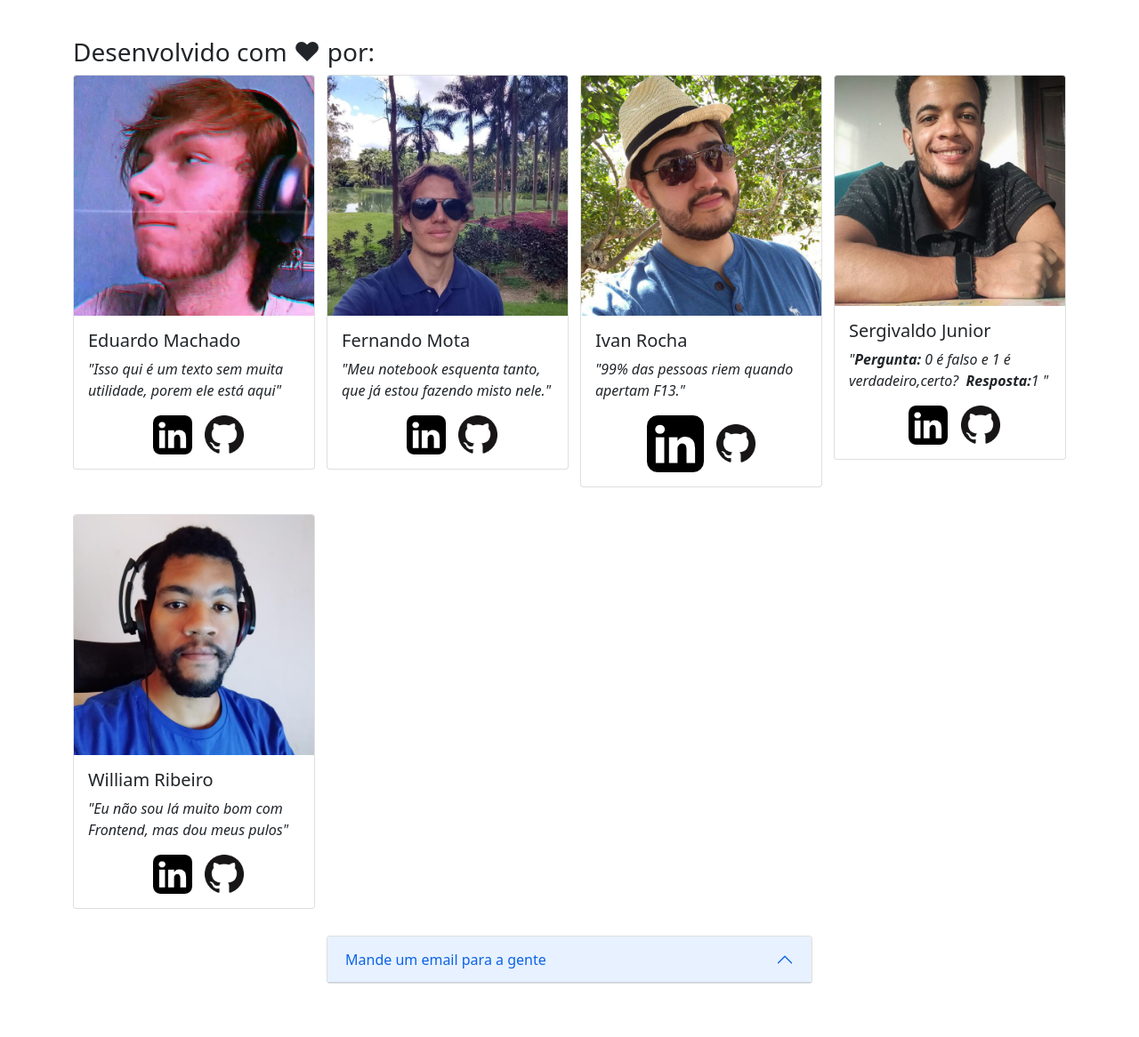
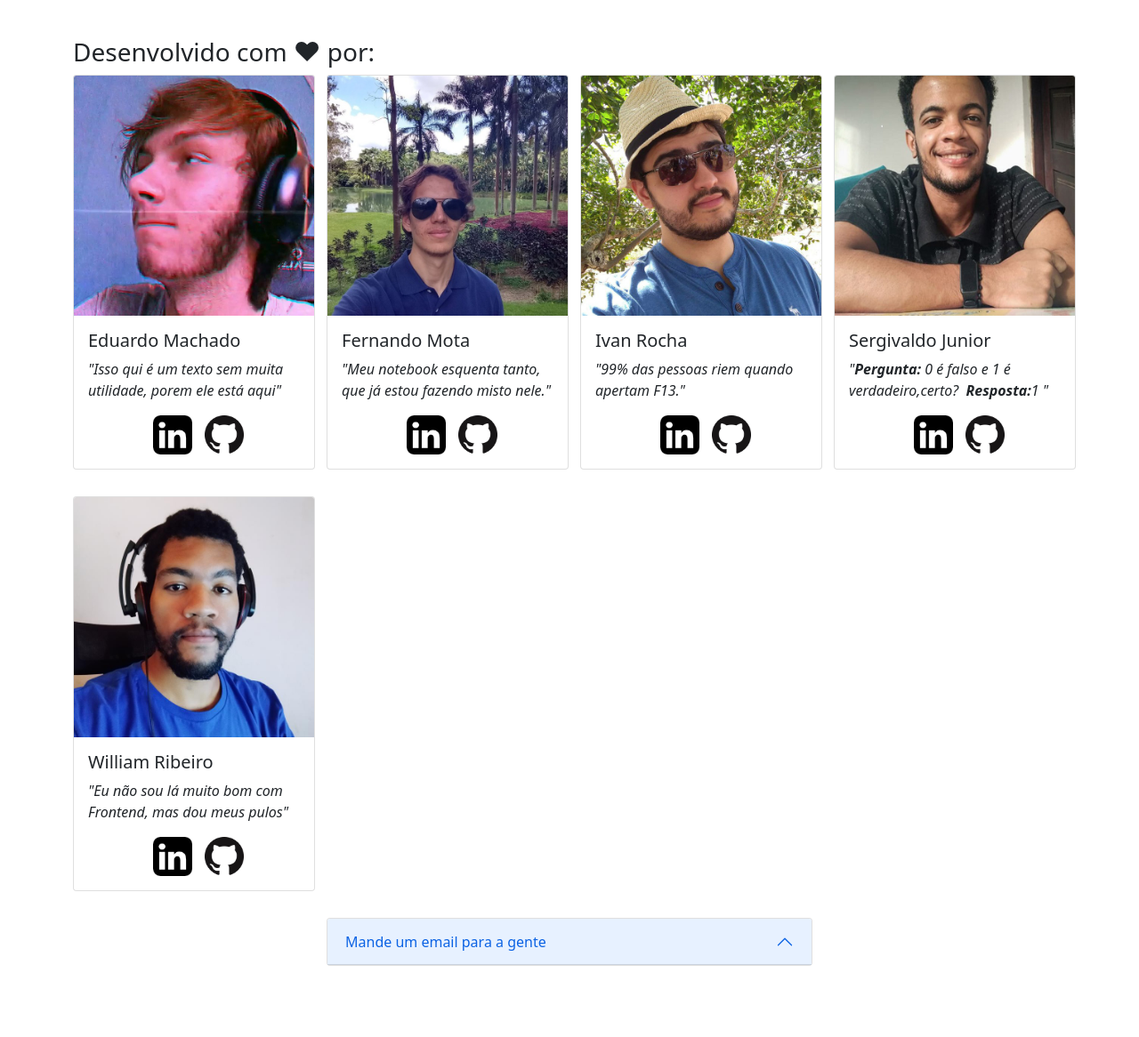
Before and after one commit to gogixweb/clt-vs-pj, a Django app: page /contact in a window 1280 px wide. Shown: the part 97-1263 px from the top of the page at 89% size. After the commit the page ends 1183 px from the top, so only its background shows below. Run offline with Django 3.2, Linux system fonts and the light colour scheme.

Commit message:
ivan card correction

```diff
--- a/web/cltvspj/templates/cltvspj/contact.html
+++ b/web/cltvspj/templates/cltvspj/contact.html
@@ -84,7 +84,7 @@ contato
                         <i>"99% das pessoas riem quando apertam F13."</i>
                     </p>
                     <div class="text-center">
-                        <a target="_blank" href="https://www.linkedin.com/in/ivanrocha/"><img class="" src={% static "img/sinal-do-linkedin.png" %}></a>
+                        <a target="_blank" href="https://www.linkedin.com/in/ivanrocha/"><img class="mini-logo" src={% static "img/sinal-do-linkedin.png" %}></a>
                         <a target="_blank" href="https://github.com/ivancrneto"><img class="mini-logo" src={% static "img/GitHub-Mark-64px.png" %}></a>
                     </div>
                 </div>
@@ -93,7 +93,7 @@ contato
 
 
         <div class="col-md-3"  style="margin-bottom: 30px;">
-            <div class="card">
+            <div class="card card-size">
                 <img src={% static "img/sergivaldo-junior.jpeg" %} class="card-img-top" alt="Sergivaldo Junior">
                 <div class="card-body">
                     <h5 class="card-title">Sergivaldo Junior</h5>
```
